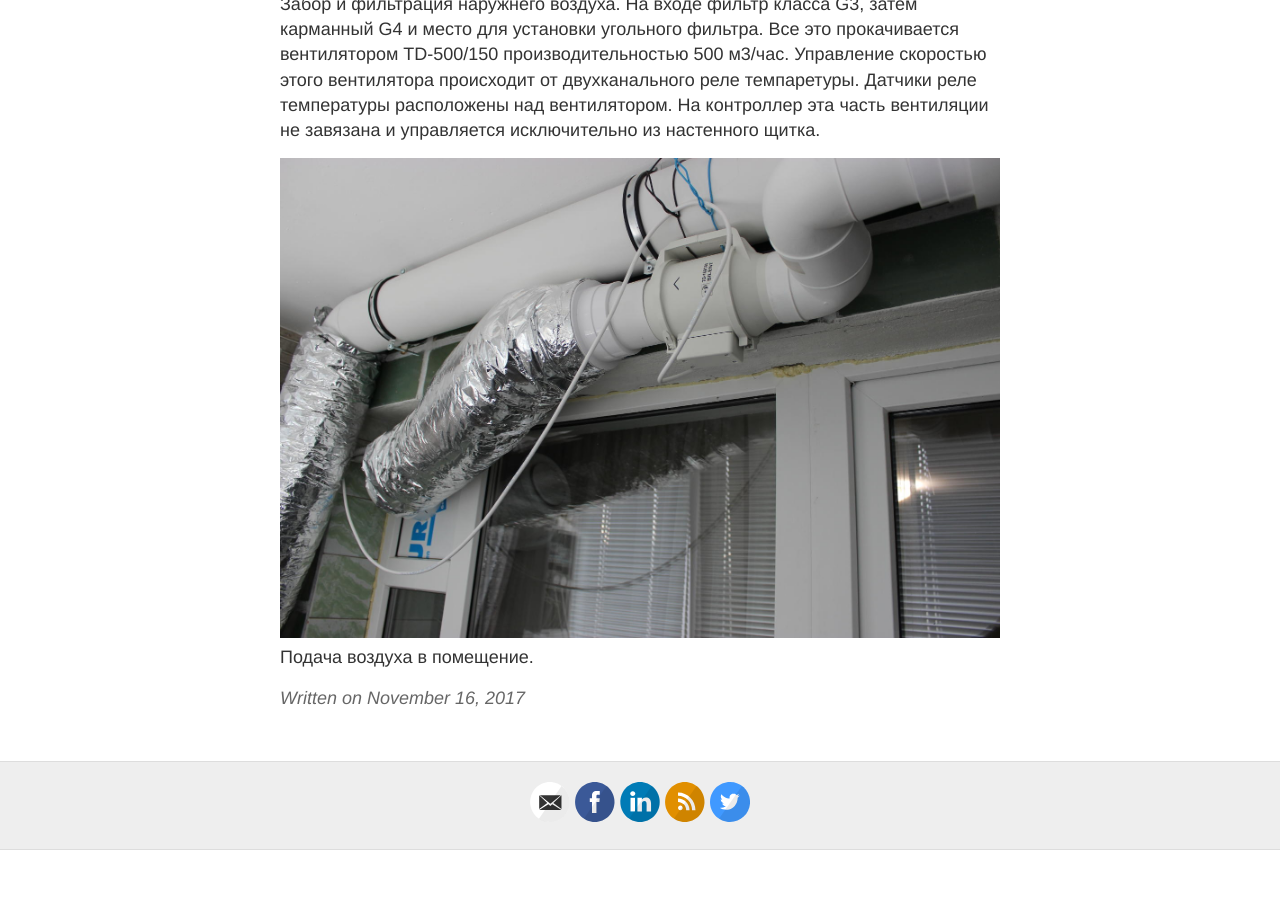
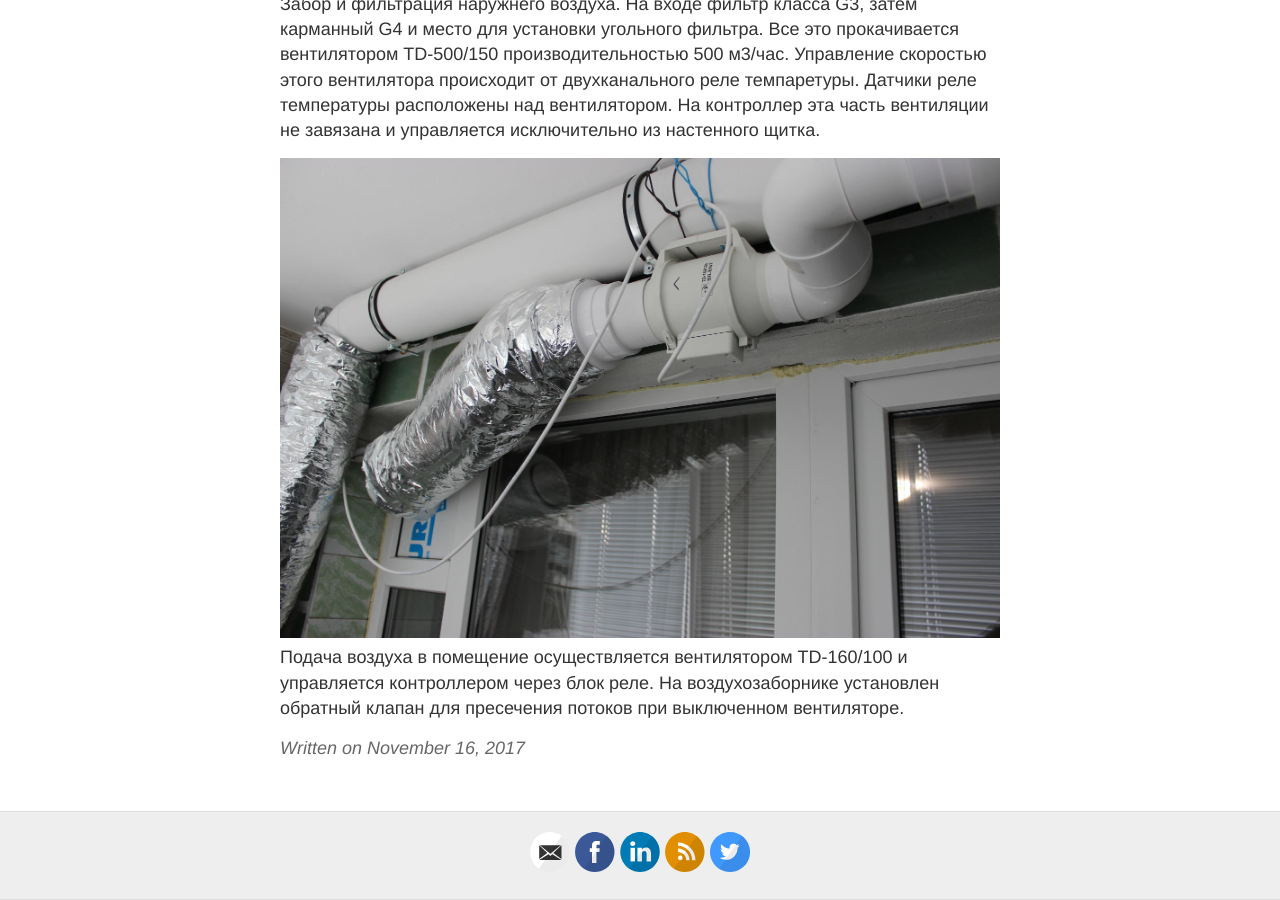
Before and after one commit to decrafts/r, a Jekyll site: the page built from _posts/2017/11/2017-11-16-climate-control-system-for-the-apartment.md, in a window 1280 px wide and 900 px high, scrolled down 6497 px. Built offline with Jekyll 4.4.1, drawn with Linux system fonts in a browser that asks for light colours; comment, search, counter and statistics services are not loaded; before the commit the page ends 7347 px from its top, so only the background shows below that.

Commit message:
Update 2017-11-16-climate-control-system-for-the-apartment.md

```diff
--- a/_posts/2017/11/2017-11-16-climate-control-system-for-the-apartment.md
+++ b/_posts/2017/11/2017-11-16-climate-control-system-for-the-apartment.md
@@ -103,4 +103,5 @@ categories: [ktulhu]
 На контроллер эта часть вентиляции не завязана и управляется исключительно из настенного щитка.
 
 ![TD-160/100](/images/2017/11/vent-in.jpg)
-Подача воздуха в помещение.
+Подача воздуха в помещение осуществляется вентилятором TD-160/100 и управляется контроллером через блок реле.
+На воздухозаборнике установлен обратный клапан для пресечения потоков при выключенном вентиляторе.
```
